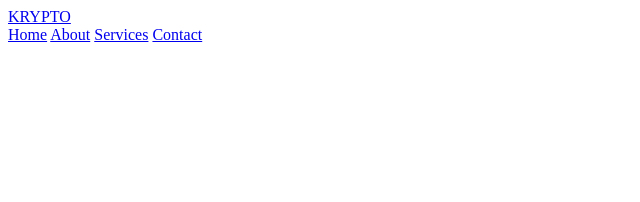
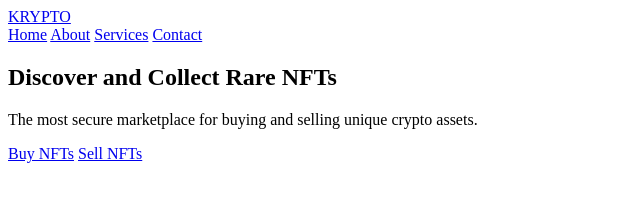
Before and after one commit to NJIT-WIS/nft-site-cdasilvasantos, a website: page docs/index.html in a window 1280 px wide. Shown: the whole page, without its empty margins (0-640 px from the left). Drawn offline with Linux system fonts and the light colour scheme; files that its build step writes are made by us from their sources; a web font is replaced by a local one.

Commit message:
added hero text

```diff
--- a/docs/index.html
+++ b/docs/index.html
@@ -30,6 +30,16 @@
                 <a href="#" class="menu-item">Contact</a>
             </nav>
         </header>
+
+    <section class="hero">
+        <div class="hero-text">
+            <h1>Discover and Collect Rare NFTs</h1>
+            <p class="sub-text">The most secure marketplace for buying and selling unique crypto assets.</p>
+            <a href="#" class="pill-link">Buy NFTs</a>
+            <a href="#" class="alt-pill-link">Sell NFTs</a>
+        </div>
+    </section>
+
     </main>
 
 </body>
```
